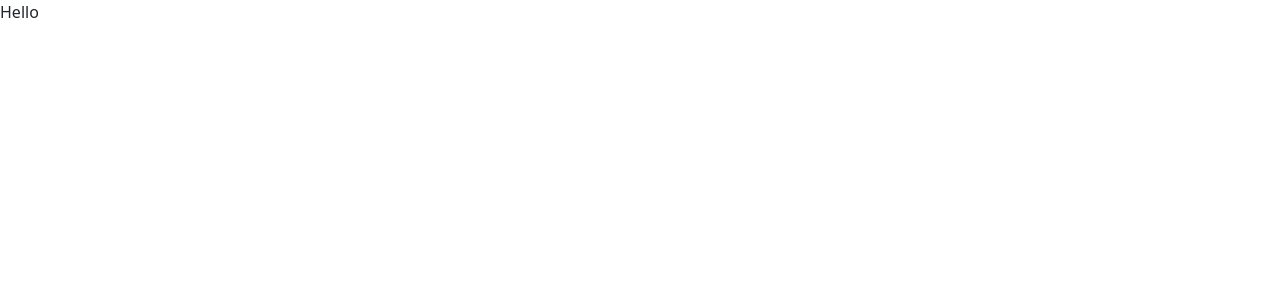
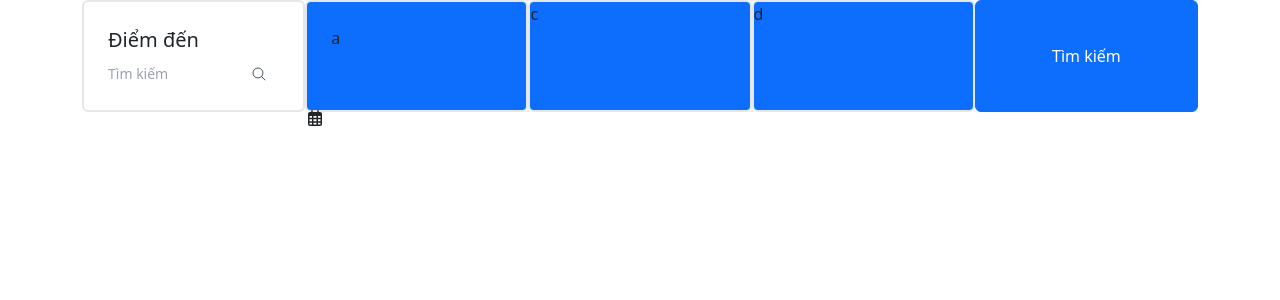
Before and after one commit to phucbao20/YumFilm, a React (Vite) app: page / in a window 1280 px wide. Shown: the top 300 px of the page. Built offline with nearby package versions, Linux system fonts and the light colour scheme.

Commit message:
Update file destination by Dat

```diff
--- a/src/App.jsx
+++ b/src/App.jsx
@@ -1,9 +1,9 @@
+import Destination from "./component/Destination"
+
 function App() {
 
   return (
-    <div>
-      <div>Hello</div>
-    </div>
+    <Destination/>
   )
 }
 
--- /dev/null
+++ b/src/component/Destination.jsx
@@ -0,0 +1,60 @@
+import React from 'react'
+import { Button, Container } from 'react-bootstrap'
+import { FaRegCalendarDays } from "react-icons/fa6";
+
+const Destination = () => {
+    return (
+        <Container>
+            <form>
+                <div className='flex justify-between w-full h-[7rem]'>
+                    <div className='w-1/5 rounded border-2'>
+                        <div className='p-4 w-full h-full'>
+                            <label className='text-xl'>Điểm đến</label>
+                            <div className="relative">
+                                <label htmlFor="Search" className="sr-only"> Search </label>
+                                <input
+                                    type="text"
+                                    id="Search"
+                                    placeholder="Tìm kiếm"
+                                    className="w-full rounded-md border-collapse py-2.5 pe-10 sm:text-sm border-0"
+                                />
+
+                                <span className="absolute inset-y-0 end-0 grid w-10 place-content-center">
+                                    <button type="button" className="text-gray-600 hover:text-gray-700">
+                                        <span className="sr-only">Search</span>
+
+                                        <svg
+                                            xmlns="http://www.w3.org/2000/svg"
+                                            fill="none"
+                                            viewBox="0 0 24 24"
+                                            strokeWidth="1.5"
+                                            stroke="currentColor"
+                                            className="h-4 w-4"
+                                        >
+                                            <path
+                                                strokeLinecap="round"
+                                                strokeLinejoin="round"
+                                                d="M21 21l-5.197-5.197m0 0A7.5 7.5 0 105.196 5.196a7.5 7.5 0 0010.607 10.607z"
+                                            />
+                                        </svg>
+                                    </button>
+                                </span>
+                            </div>
+                        </div>
+                    </div>
+                    <div className='bg-primary w-1/5 rounded border-2'>
+                        <div className='p-4 w-full h-full'>
+                                a
+                        </div>
+                        <FaRegCalendarDays />
+                    </div>
+                    <div className='bg-primary w-1/5 rounded border-2'>c</div>
+                    <div className='bg-primary w-1/5 rounded border-2'>d</div>
+                    <Button className='w-1/5'>Tìm kiếm</Button>
+                </div>
+            </form>
+        </Container>
+    )
+}
+
+export default Destination
```
